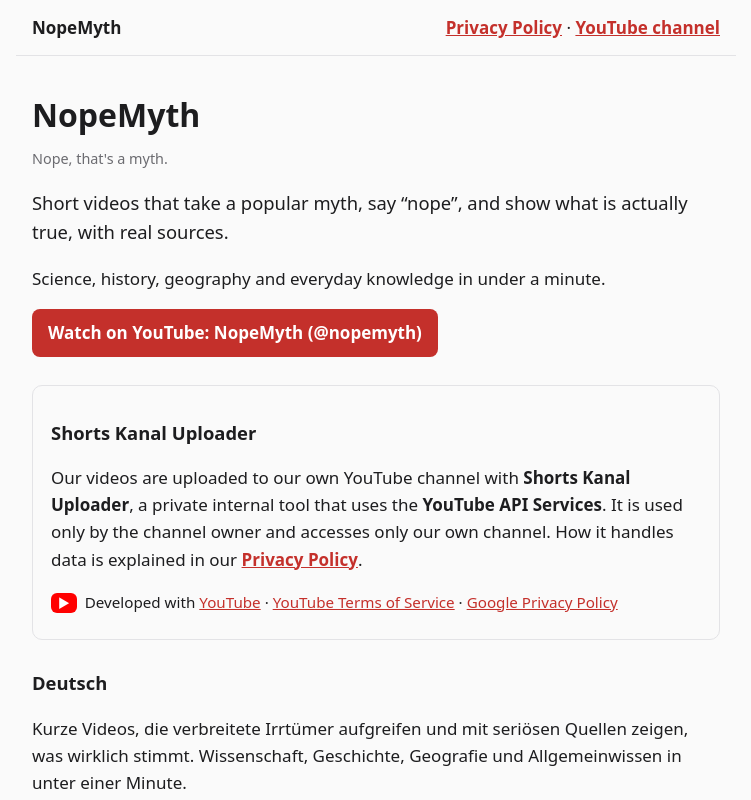
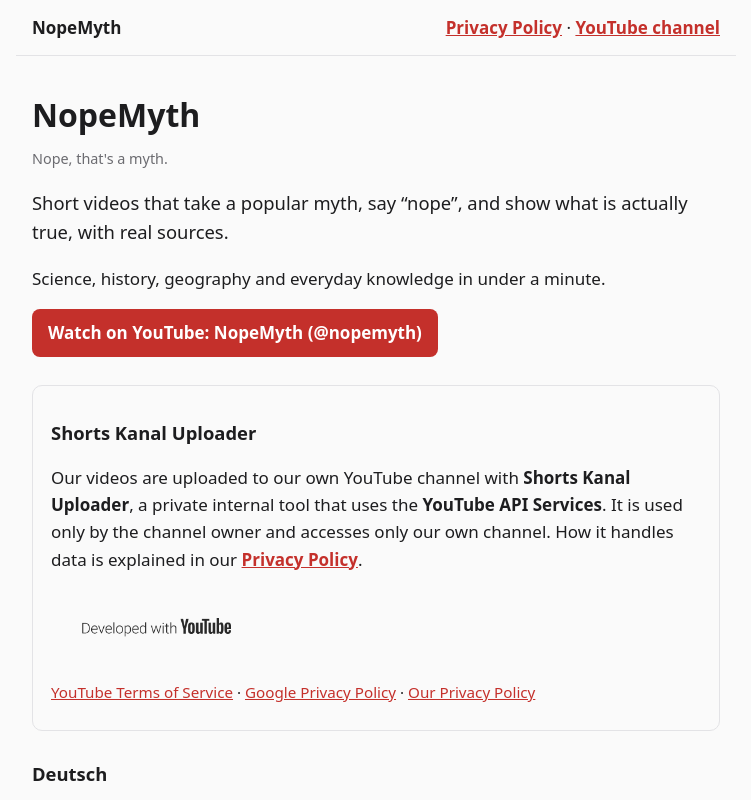
Before and after one commit to nopemyth/nopemyth.github.io, a plain HTML site: page index.html in a window 1280 px wide. Shown: the top 800 px of the page, without its empty margins (264-1015 px from the left). Drawn offline with Linux system fonts and the light colour scheme.

Commit message:
Use official 'Developed with YouTube' logo (unaltered, linked to our channel)

```diff
--- a/index.html
+++ b/index.html
@@ -22,7 +22,8 @@
   <section class="kasten">
     <h2>Shorts Kanal Uploader</h2>
     <p>Our videos are uploaded to our own YouTube channel with <strong>Shorts Kanal Uploader</strong>, a private internal tool that uses the <strong>YouTube API Services</strong>. It is used only by the channel owner and accesses only our own channel. How it handles data is explained in our <a href="privacy.html"><strong>Privacy Policy</strong></a>.</p>
-    <p class="yt"><span class="yt-badge">▶</span> Developed with <a href="https://www.youtube.com/">YouTube</a> · <a href="https://www.youtube.com/t/terms">YouTube Terms of Service</a> · <a href="https://policies.google.com/privacy">Google Privacy Policy</a></p>
+    <p class="yt-logo"><a href="https://www.youtube.com/channel/UC6PvTMNjkVI3UBCZ_MT4IHA" title="NopeMyth on YouTube"><picture><source srcset="brand/developed-with-youtube-sentence-case-light.png" media="(prefers-color-scheme: dark)"><img src="brand/developed-with-youtube-sentence-case-dark.png" width="210" height="75" alt="Developed with YouTube"></picture></a></p>
+    <p class="yt"><a href="https://www.youtube.com/t/terms">YouTube Terms of Service</a> · <a href="https://policies.google.com/privacy">Google Privacy Policy</a> · <a href="privacy.html">Our Privacy Policy</a></p>
   </section>
 
   <h2>Deutsch</h2>
--- a/style.css
+++ b/style.css
@@ -17,4 +17,5 @@ footer { border-top: 1px solid var(--line); padding-top: 16px; padding-bottom: 3
 .top nav a { font-weight: 600; }
 .kasten { border: 1px solid var(--line); border-radius: 10px; padding: 4px 18px 10px; margin: 28px 0; }
 .yt { font-size: .95rem; }
-.yt-badge { display: inline-block; background: #ff0000; color: #fff; border-radius: 6px; padding: 0 7px; font-size: .8rem; margin-right: 4px; }
+.yt-logo { margin: 8px 0 0; }
+.yt-logo img { display: block; }
```
Also changed, not shown: brand/developed-with-youtube-sentence-case-dark.png (added), brand/developed-with-youtube-sentence-case-light.png (added).
